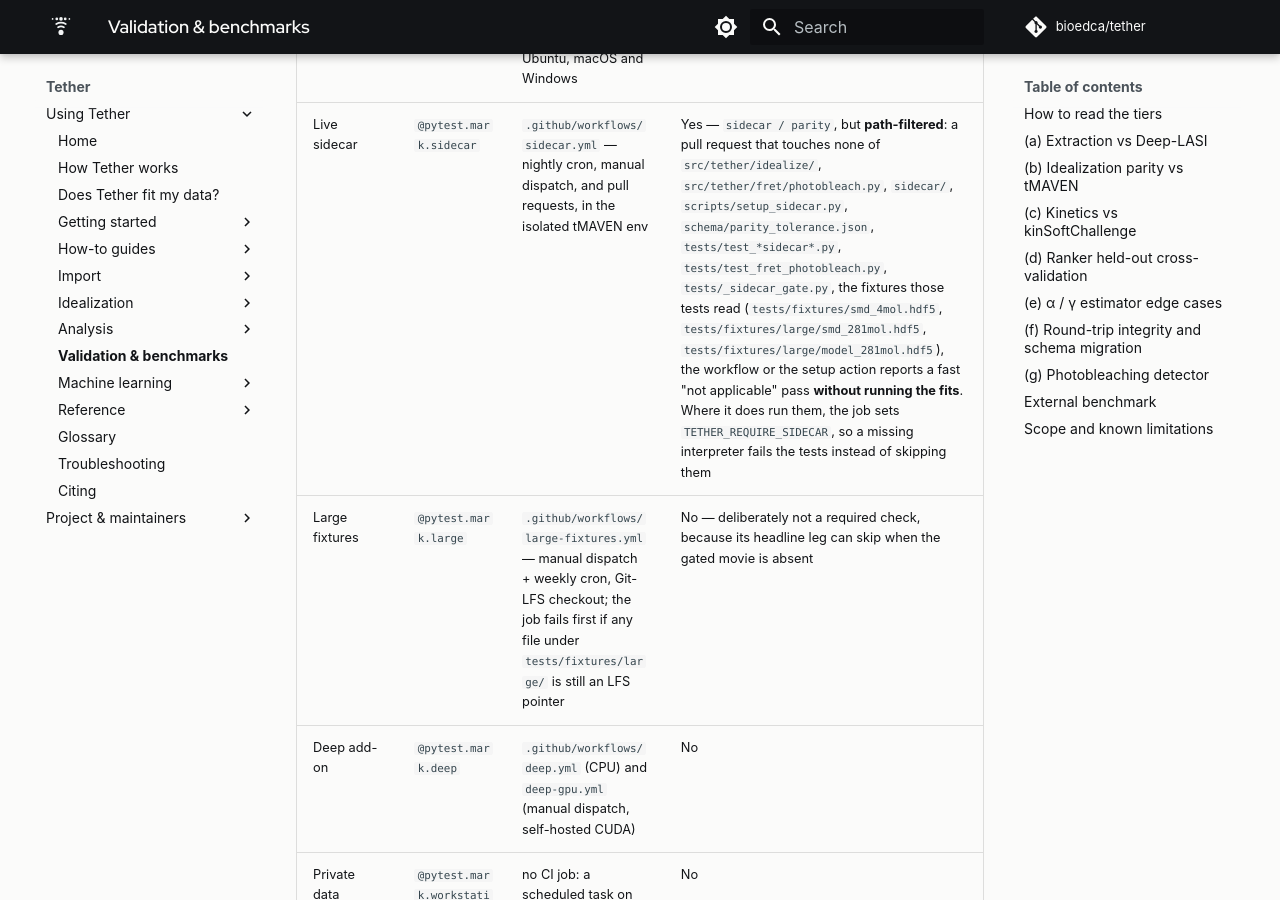
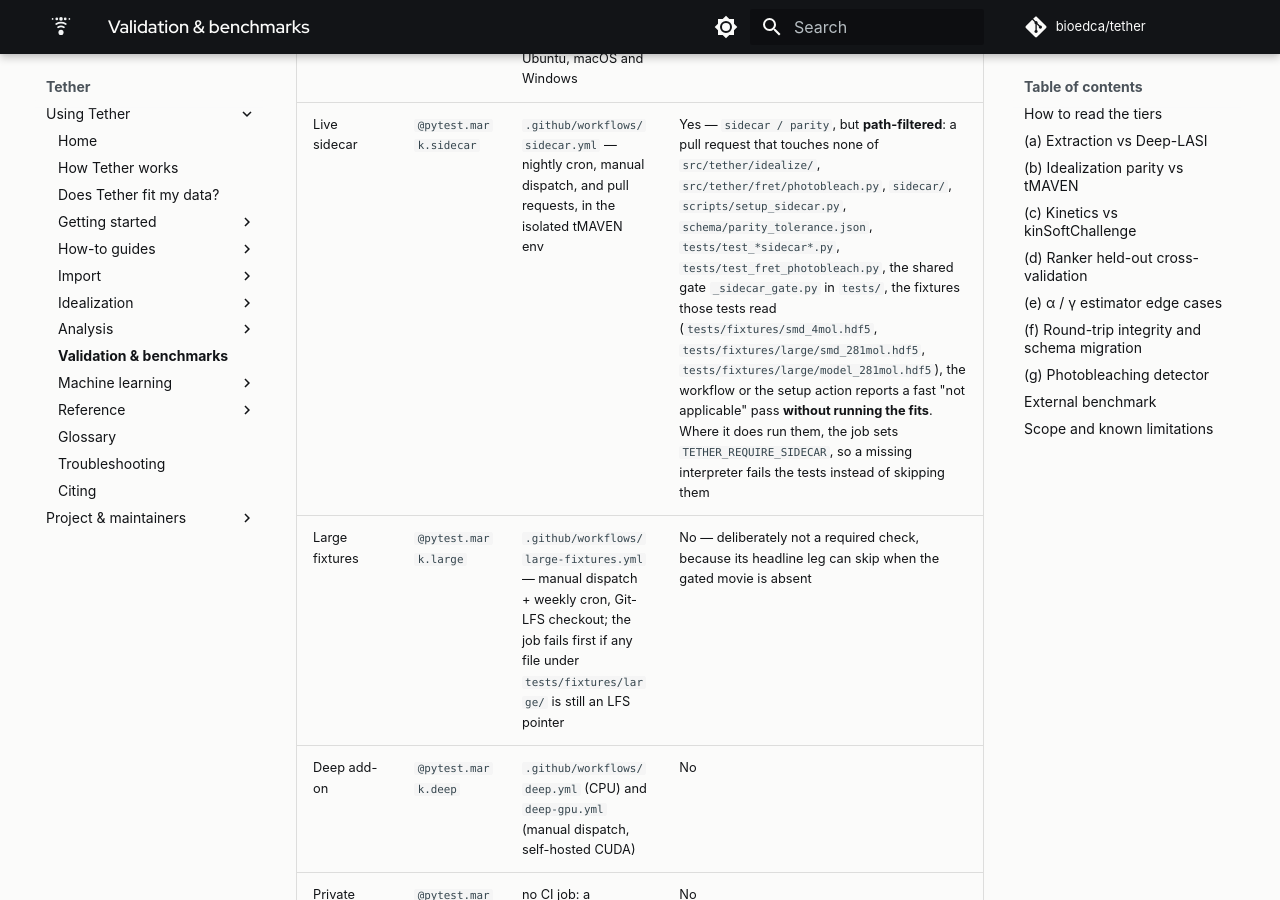
Before and after one commit to bioedca/tether, an MkDocs documentation site: the page built from docs/validation.md, in a window 1280 px wide and 900 px high, scrolled down 790 px. Built offline with MkDocs 1.6.1 and Material for MkDocs 9.7.7, drawn with Linux system fonts in a browser that asks for light colours; comment, search, counter and statistics services are not loaded; the version menu is left out.

Commit message:
docs(validation): name the sidecar gate helper so the cited-test guard reads it as a path (#750)
#782 (#748) added a guard that every tests/*.py a page cites in a code span
defines a test. The sidecar row of docs/validation.md lists the path-filter
input tests/_sidecar_gate.py, a helper with no test, so the merged tree
failed test_every_test_the_page_cites_exists. The row now writes the helper
as _sidecar_gate.py in tests/; the path filter itself does not change.

```diff
--- a/docs/validation.md
+++ b/docs/validation.md
@@ -22,7 +22,7 @@ with `--strict-markers`. Where a test runs follows from its marker:
 | Tier | Marker | Where it runs | Gates `main`? |
 | --- | --- | --- | --- |
 | Required matrix | *(unmarked)* | `.github/workflows/ci.yml`, `pytest -m "not large and not sidecar and not deep and not workstation"` on Ubuntu, macOS and Windows | Yes — `test (ubuntu-latest)`, `test (macos-latest)`, `test (windows-latest)` |
-| Live sidecar | `@pytest.mark.sidecar` | `.github/workflows/sidecar.yml` — nightly cron, manual dispatch, and pull requests, in the isolated tMAVEN env | Yes — `sidecar / parity`, but **path-filtered**: a pull request that touches none of `src/tether/idealize/`, `src/tether/fret/photobleach.py`, `sidecar/`, `scripts/setup_sidecar.py`, `schema/parity_tolerance.json`, `tests/test_*sidecar*.py`, `tests/test_fret_photobleach.py`, `tests/_sidecar_gate.py`, the fixtures those tests read (`tests/fixtures/smd_4mol.hdf5`, `tests/fixtures/large/smd_281mol.hdf5`, `tests/fixtures/large/model_281mol.hdf5`), the workflow or the setup action reports a fast "not applicable" pass **without running the fits**. Where it does run them, the job sets `TETHER_REQUIRE_SIDECAR`, so a missing interpreter fails the tests instead of skipping them |
+| Live sidecar | `@pytest.mark.sidecar` | `.github/workflows/sidecar.yml` — nightly cron, manual dispatch, and pull requests, in the isolated tMAVEN env | Yes — `sidecar / parity`, but **path-filtered**: a pull request that touches none of `src/tether/idealize/`, `src/tether/fret/photobleach.py`, `sidecar/`, `scripts/setup_sidecar.py`, `schema/parity_tolerance.json`, `tests/test_*sidecar*.py`, `tests/test_fret_photobleach.py`, the shared gate `_sidecar_gate.py` in `tests/`, the fixtures those tests read (`tests/fixtures/smd_4mol.hdf5`, `tests/fixtures/large/smd_281mol.hdf5`, `tests/fixtures/large/model_281mol.hdf5`), the workflow or the setup action reports a fast "not applicable" pass **without running the fits**. Where it does run them, the job sets `TETHER_REQUIRE_SIDECAR`, so a missing interpreter fails the tests instead of skipping them |
 | Large fixtures | `@pytest.mark.large` | `.github/workflows/large-fixtures.yml` — manual dispatch + weekly cron, Git-LFS checkout; the job fails first if any file under `tests/fixtures/large/` is still an LFS pointer | No — deliberately not a required check, because its headline leg can skip when the gated movie is absent |
 | Deep add-on | `@pytest.mark.deep` | `.github/workflows/deep.yml` (CPU) and `deep-gpu.yml` (manual dispatch, self-hosted CUDA) | No |
 | Private data | `@pytest.mark.workstation` | no CI job: a scheduled task on the maintainer's workstation runs `scripts/workstation/run_private_checks.py` ([Running the private-data checks](maintainers/workstation-runner.md)) | No |
```
